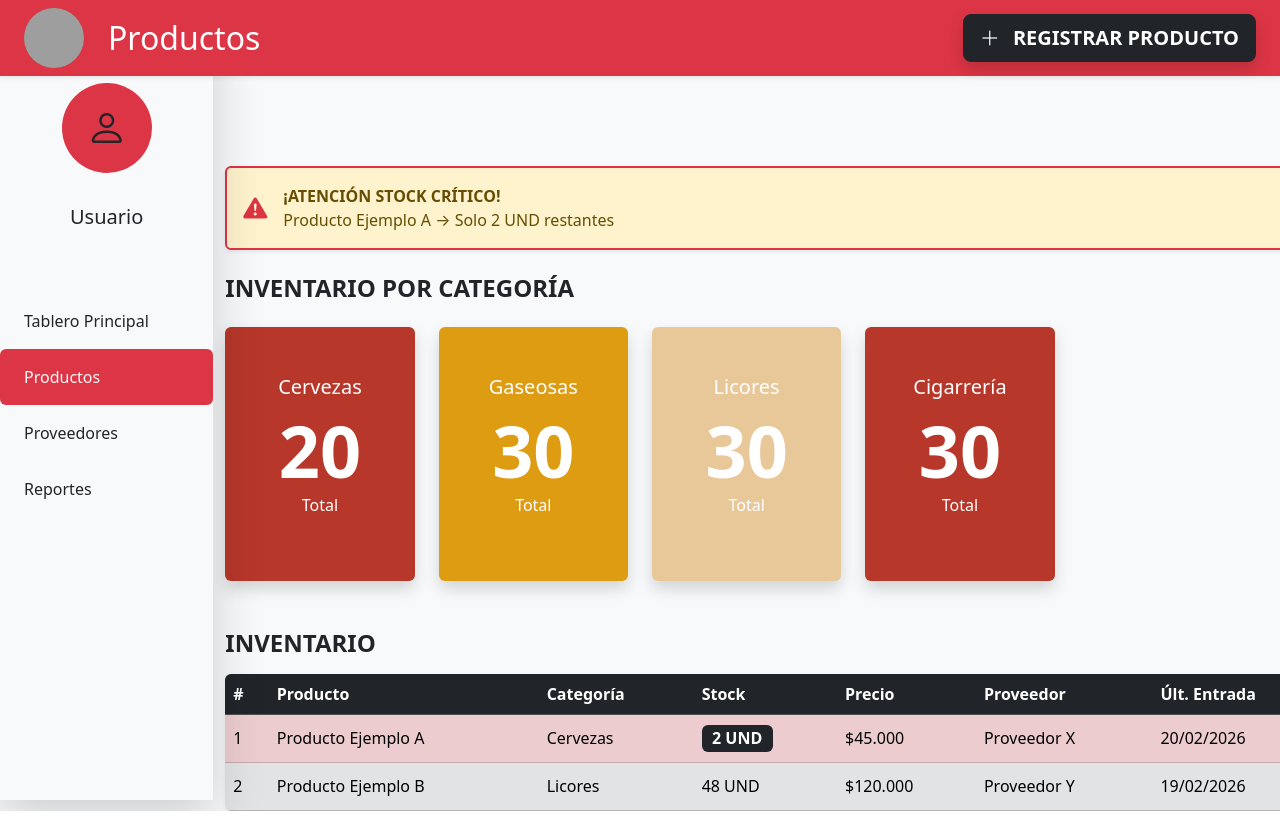
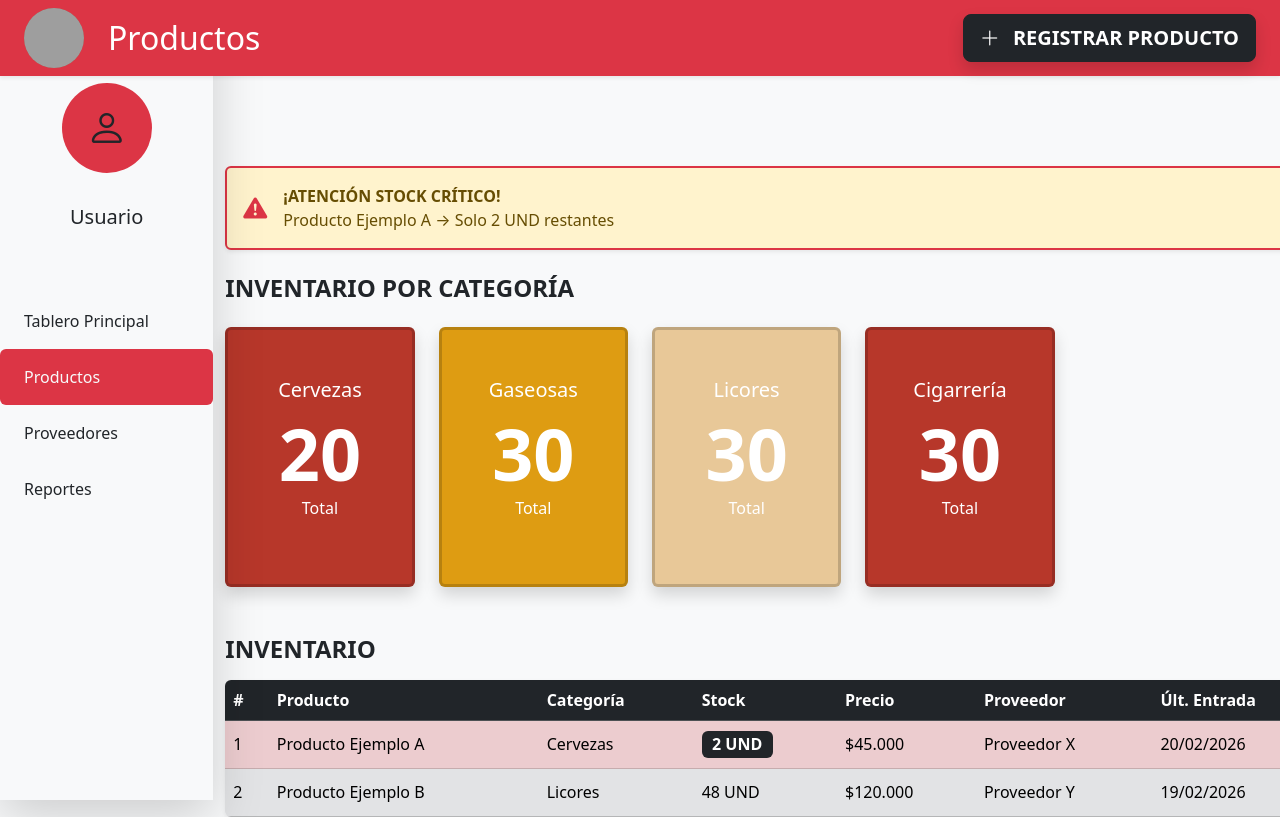
Before and after one commit to foxescar07/licorera, a Django app: page /producto/ in a window 1280 px wide; the page is wider, and only the part inside the window is pictured. Run offline with Django 5.2, Linux system fonts and the light colour scheme; data that the repository does not hold is empty; grey boxes are pictures that could not be loaded.

Commit message:
feat: agregar comentarios

```diff
--- a/producto/templates/producto.html
+++ b/producto/templates/producto.html
@@ -10,7 +10,7 @@
 </head>
 <body class="bg-light">
 
-  <!-- Barra superior -->
+  <!-- Barra superior Roja -->
   <nav class="navbar navbar-expand-lg bg-danger navbar-dark shadow-sm sticky-top"><!--permanece visible al hacer scroll.-->
     <div class="container-fluid px-4">
 
@@ -38,7 +38,7 @@
       <h5 class="mt-3 mb-0">Usuario</h5>
     </div>
     <!-- Menú de navegación -->
-    <ul class="nav flex-column nav-pills mt-3">
+    <ul class="nav flex-column nav-pills mt-3"><!--Hace que los elementos se vean uno debajo del otro (vertical)-->
       <li class="nav-item">
         <a class="nav-link text-dark py-3 px-4" href="#">Tablero Principal</a>
       </li>
@@ -78,7 +78,7 @@
         <h4 class="fw-bold mb-4 text-uppercase text-center text-md-start">Inventario por Categoría</h4>
         <div class="row g-4 mb-5">
           <div class="col-6 col-md-4 col-lg-2">
-            <div class="card text-white text-center shadow border-0 h-100" style="background-color: #B7372A;">
+            <div class="card text-white text-center shadow border-3 h-100" style="background-color: #B7372A;">
               <div class="card-body py-5">
                 <h5>Cervezas</h5>
                 <h1 class="display-2 fw-bold mb-0">20</h1>
@@ -87,7 +87,7 @@
             </div>
           </div>
           <div class="col-6 col-md-4 col-lg-2">
-            <div class="card text-white text-center shadow border-0 h-100" style="background-color: #DE9C12;">
+            <div class="card text-white text-center shadow border-3 h-100" style="background-color: #DE9C12;">
               <div class="card-body py-5">
                 <h5>Gaseosas</h5>
                 <h1 class="display-2 fw-bold mb-0">30</h1>
@@ -96,7 +96,7 @@
             </div>
           </div>
           <div class="col-6 col-md-4 col-lg-2">
-            <div class="card text-white text-center shadow border-0 h-100" style="background-color: #E8C898;">
+            <div class="card text-white text-center shadow border-3 h-100" style="background-color: #E8C898;">
               <div class="card-body py-5">
                 <h5>Licores</h5>
                 <h1 class="display-2 fw-bold mb-0">30</h1>
@@ -105,7 +105,7 @@
             </div>
           </div>
           <div class="col-6 col-md-4 col-lg-2">
-            <div class="card text-white text-center shadow border-0 h-100" style="background-color: #B7372A;">
+            <div class="card text-white text-center shadow border-3 h-100" style="background-color: #B7372A;">
               <div class="card-body py-5">
                 <h5>Cigarrería</h5>
                 <h1 class="display-2 fw-bold mb-0">30</h1>
```
